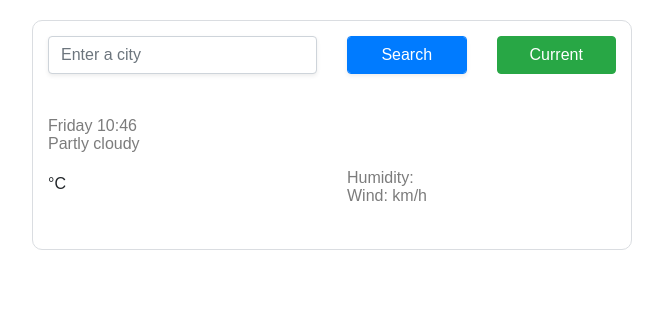
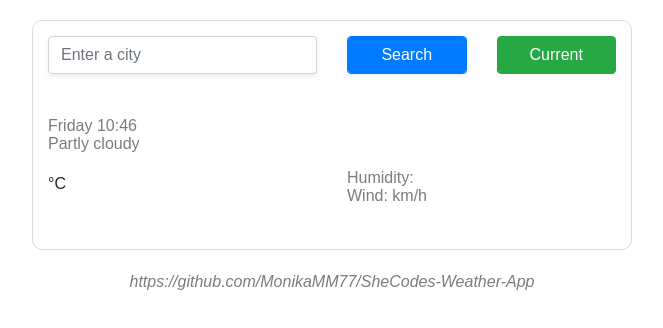
Before and after one commit to MonikaMM77/SheCodes-Weather-App, a plain HTML site: page index.html in a window 1280 px wide. Shown: the whole page, without its empty margins (308-971 px from the left). Drawn offline with nearby package versions, Linux system fonts and the light colour scheme; no server answers.

Commit message:
add footer and its styling

```diff
--- a/index.html
+++ b/index.html
@@ -61,5 +61,6 @@
       </div>
     </div>
     <script src="script..js"></script>
+    <footer>https://github.com/MonikaMM77/SheCodes-Weather-App</footer>
   </body>
 </html>
--- a/styles.css
+++ b/styles.css
@@ -54,3 +54,9 @@ li {
 .search-form {
   margin-bottom: 15px;
 }
+
+footer {
+  text-align: center;
+  font-style: italic;
+  color: #7c7c7c;
+}
```
